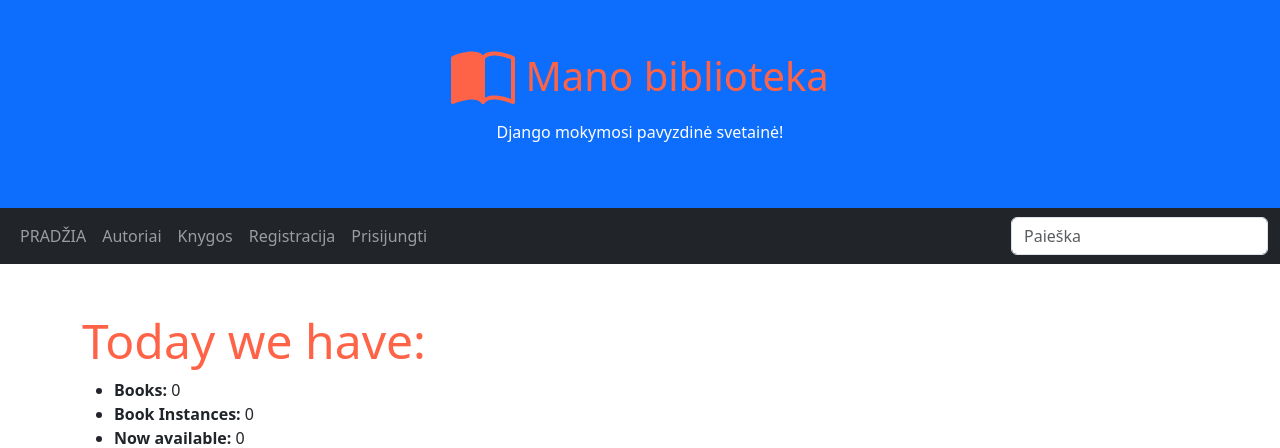
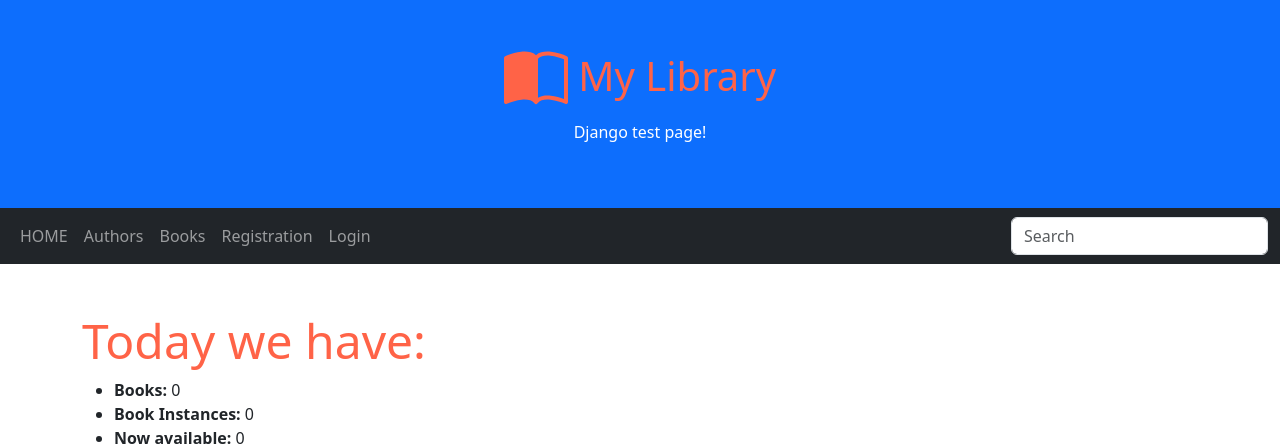
Before and after one commit to DonatasNoreika/library_202506, a Django app: page /library/ in a window 1280 px wide. Shown: the top 448 px of the page. Run offline with Django 5.2, Linux system fonts and the light colour scheme; data that the repository does not hold is empty.

Commit message:
11: +Išverstas base.html

```diff
--- a/mysite/library/templates/base.html
+++ b/mysite/library/templates/base.html
@@ -7,6 +7,7 @@
     <link href="https://cdn.jsdelivr.net/npm/bootstrap@5.3.3/dist/css/bootstrap.min.css" rel="stylesheet">
     <script src="https://cdn.jsdelivr.net/npm/bootstrap@5.3.3/dist/js/bootstrap.bundle.min.js"></script>
     {% load static %}
+    {% load i18n %}
     <link href="{% static 'css/styles.css' %}" rel="stylesheet">
 </head>
 <body>
@@ -17,22 +18,22 @@
              viewBox="0 0 16 16">
             <path d="M8.5 2.687c.654-.689 1.782-.886 3.112-.752 1.234.124 2.503.523 3.388.893v9.923c-.918-.35-2.107-.692-3.287-.81-1.094-.111-2.278-.039-3.213.492zM8 1.783C7.015.936 5.587.81 4.287.94c-1.514.153-3.042.672-3.994 1.105A.5.5 0 0 0 0 2.5v11a.5.5 0 0 0 .707.455c.882-.4 2.303-.881 3.68-1.02 1.409-.142 2.59.087 3.223.877a.5.5 0 0 0 .78 0c.633-.79 1.814-1.019 3.222-.877 1.378.139 2.8.62 3.681 1.02A.5.5 0 0 0 16 13.5v-11a.5.5 0 0 0-.293-.455c-.952-.433-2.48-.952-3.994-1.105C10.413.809 8.985.936 8 1.783"/>
         </svg>
-        Mano biblioteka
+        {% trans "My Library" %}
     </h1>
-    <p>Django mokymosi pavyzdinė svetainė!</p>
+    <p>{% trans "Django test page!" %}</p>
 </div>
 
 <nav class="navbar navbar-expand-sm bg-dark navbar-dark">
     <div class="container-fluid">
         <ul class="navbar-nav">
             <li class="nav-item">
-                <a class="nav-link" href="{% url 'index' %}">PRADŽIA</a>
+                <a class="nav-link" href="{% url 'index' %}">{% trans "HOME" %}</a>
             </li>
             <li class="nav-item">
-                <a class="nav-link" href="{% url 'authors' %}">Autoriai</a>
+                <a class="nav-link" href="{% url 'authors' %}">{% trans "Authors" %}</a>
             </li>
             <li class="nav-item">
-                <a class="nav-link" href="{% url 'books' %}">Knygos</a>
+                <a class="nav-link" href="{% url 'books' %}">{% trans "Books" %}</a>
             </li>
             {% if user.is_authenticated %}
             <li class="nav-item">
@@ -47,33 +48,33 @@
                 </a>
             </li>
             <li class="nav-item">
-                <a class="nav-link" href="{% url 'mybooks' %}">Mano knygos</a>
+                <a class="nav-link" href="{% url 'mybooks' %}">{% trans "My Books" %}</a>
             </li>
             {% if user.profile.is_employee %}
             <li class="nav-item">
-                <a class="nav-link" href="{% url 'instances' %}">Administravimas</a>
+                <a class="nav-link" href="{% url 'instances' %}">{% trans "Administration" %}</a>
             </li>
             {% endif %}
             <li class="nav-item">
                 <form method="post" action="{% url 'logout' %}">
                     {% csrf_token %}
-                    <button class="nav-link active" type="submit">Atsijungti</button>
+                    <button class="nav-link active" type="submit">{% trans "Logout" %}</button>
                 </form>
             </li>
             {% else %}
 
             <li class="nav-item">
-                <a class="nav-link" href="{% url 'register' %}">Registracija</a>
+                <a class="nav-link" href="{% url 'register' %}">{% trans "Registration" %}</a>
             </li>
 
             <li class="nav-item">
-                <a class="nav-link" href="{% url 'login' %}">Prisijungti</a>
+                <a class="nav-link" href="{% url 'login' %}">{% trans "Login" %}</a>
             </li>
             {% endif %}
 
         </ul>
         <form class="d-flex" action="{% url 'search' %}" method="get">
-            <input name="query" class="form-control" type="text" placeholder="Paieška">
+            <input name="query" class="form-control" type="text" placeholder="{% trans 'Search' %}">
         </form>
     </div>
 </nav>
--- a/mysite/library/templates/index.html
+++ b/mysite/library/templates/index.html
@@ -1,6 +1,6 @@
 {% extends "base.html" %}
 {% load i18n %}
-{% block "title" %}HOME{% endblock %}
+{% block "title" %}{% trans "HOME" %}{% endblock %}
 {% block "content" %}
 
 <h1 class="display-5">{% trans "Today we have:" %}</h1>
```
Also changed, not shown: mysite/library/locale/lt/LC_MESSAGES/django.po, 1 other file.
